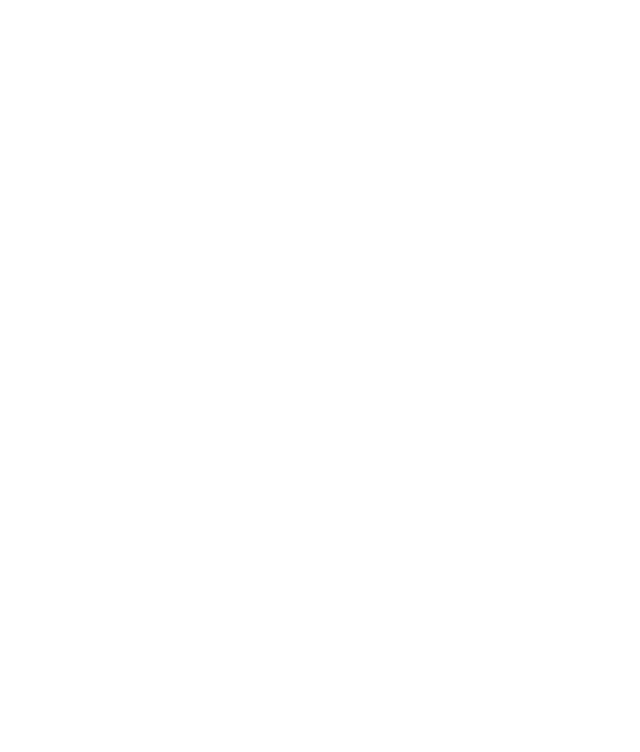
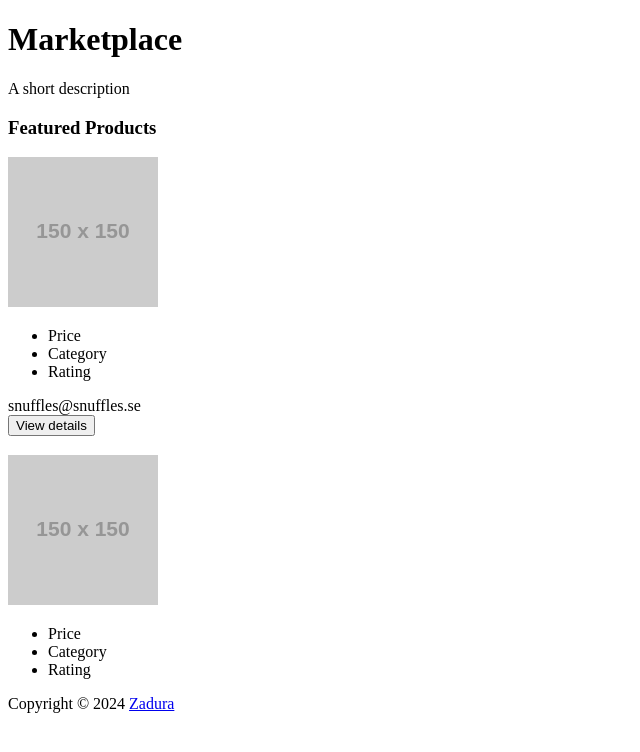
Before and after one commit to ElizaZadura/html-css-ws-lexicon, a plain HTML site: page marketplace.html in a window 1280 px wide. Shown: the whole page, without its empty margins (0-640 px from the left). Drawn offline with Linux system fonts and the light colour scheme; placeholder pictures from the web are drawn by us.

Commit message:
main page header, footer and content added, with a simple list of products

```diff
--- a/marketplace.html
+++ b/marketplace.html
@@ -1,15 +1,53 @@
 <!DOCTYPE html>
 <html lang="en">
-<head>
-    <meta charset="UTF-8">
-    <meta name="viewport" content="width=device-width, initial-scale=1.0">
-    <title>Document</title>
-</head>
-<body>
+  <head>
+    <meta charset="UTF-8" />
+    <meta name="viewport" content="width=device-width, initial-scale=1.0" />
+    <title>Marketplace</title>
+    <!--     <script src="https://code.jquery.com/jquery-3.6.0.min.js"></script> -->
+  </head>
+  <body>
     <header>
-        <title>
-            <h1>Marketplace</h1>
-        </title>
+      <h1></h1>
     </header>
-</body>
+    <main>
+      <p>A short description</p>
+      <section id="products">
+        <h3>Featured Products</h3>
+        <div class="product">
+          <h3></h3>
+          <img src="https://via.placeholder.com/150" alt="Product 1" />
+          <p></p>
+          <ul>
+            <li>Price</li>
+            <li>Category</li>
+            <li>Rating</li>
+          </ul>
+          <div class="email-field" aria-label="Email">snuffles@snuffles.se</div>
+          <button class="details">View details</button>
+        </div>
+        <div class="product">
+          <h3></h3>
+          <img src="https://via.placeholder.com/150" alt="Product 2" />
+          <p></p>
+          <ul>
+            <li>Price</li>
+            <li>Category</li>
+            <li>Rating</li>
+          </ul>
+        </div>
+      </section>
+    </main>
+    <footer>
+      Copyright &copy; 2024
+      <a id="footer-link" href="https://zadura.se">Zadura</a>
+    </footer>
+    <script>
+      var title = document.title;
+      document.querySelector("h1").innerHTML = title;
+      /* var description =
+        "Browse my marketplace! There are always new items to buy!";
+      document.querySelector("p").innerHTML = description; */
+    </script>
+  </body>
 </html>
```
